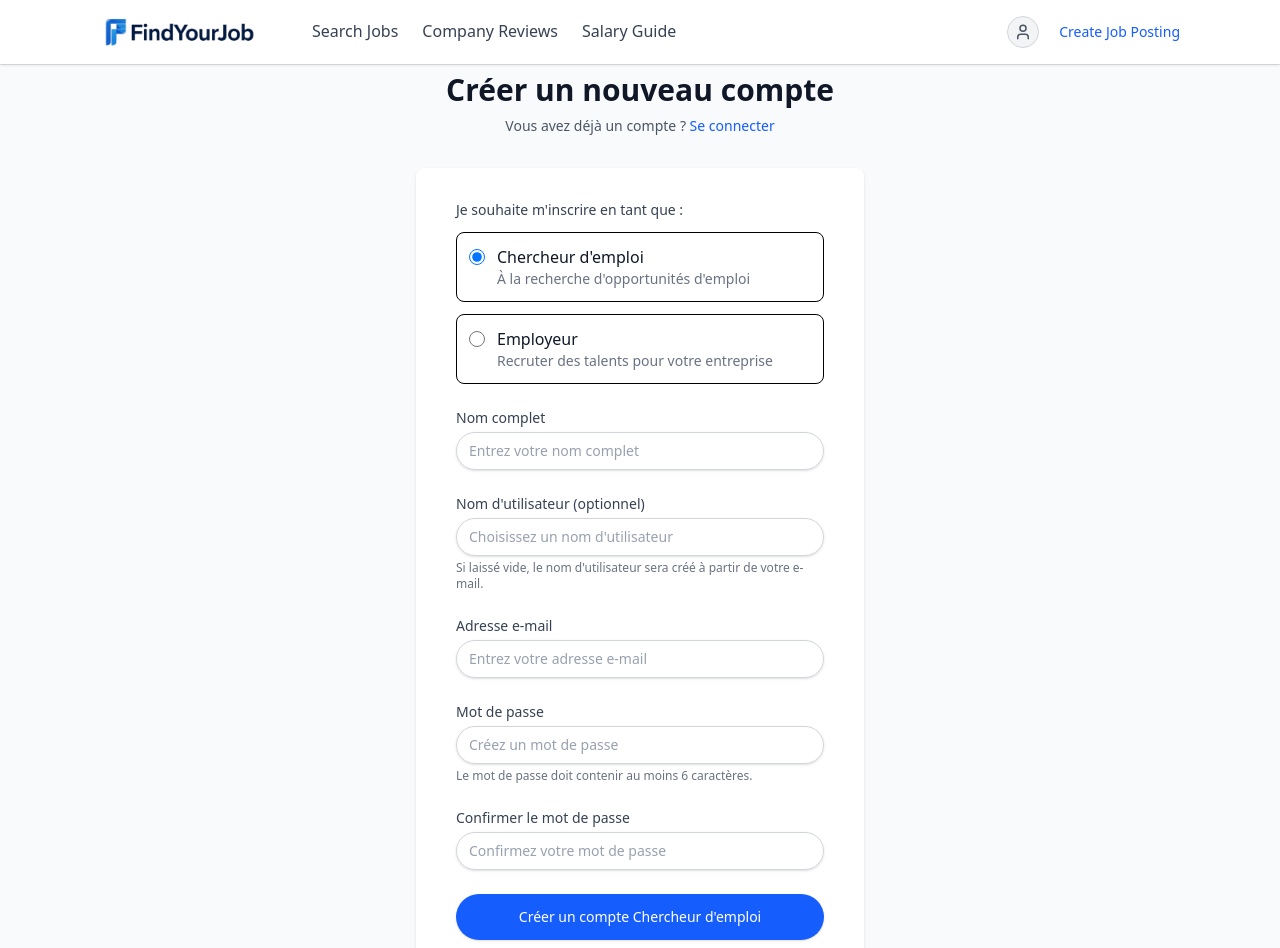
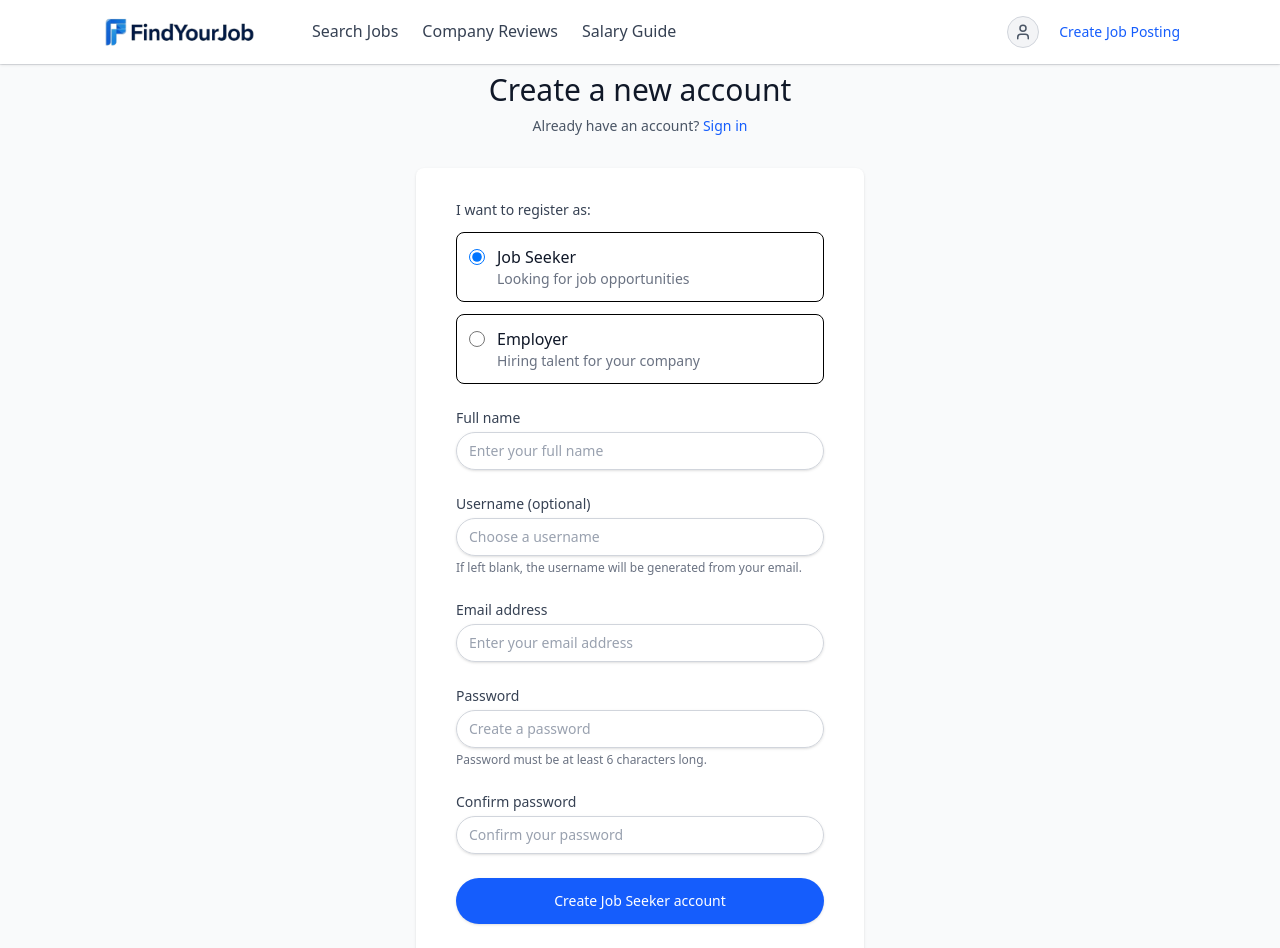
Before and after one commit to saghro/workwhile-front, a React (Vite) app: page /register in a window 1280 px wide. Shown: the top 948 px of the page. Built offline with nearby package versions, Linux system fonts and the light colour scheme.

Commit message:
fixing routing issues

```diff
--- a/src/pages/Loginpage.jsx
+++ b/src/pages/Loginpage.jsx
@@ -16,16 +16,16 @@ const LoginPage = () => {
 
   const { user, isAuthenticated, loading, error } = useSelector(state => state.auth);
 
-  // Obtenir le chemin de redirection depuis l'état de location ou par défaut vers la page emplois
+  // Get redirect path from location state or default to jobs page
   const from = location.state?.from || '/jobs';
 
   useEffect(() => {
-    // Effacer toutes les erreurs existantes quand le composant se monte
+    // Clear any existing errors when the component mounts
     dispatch(clearError());
   }, [dispatch]);
 
   useEffect(() => {
-    // Si l'utilisateur est authentifié, rediriger en conséquence
+    // If the user is authenticated, redirect accordingly
     if (isAuthenticated && user) {
       if (user.needsProfileSetup) {
         navigate('/profile-setup', { replace: true });
@@ -42,9 +42,9 @@ const LoginPage = () => {
 
   const handleSubmit = (e) => {
     e.preventDefault();
-    console.log('Soumission du formulaire de connexion avec les données:', formData);
+    console.log('Login form submission with data:', formData);
 
-    // Créer la charge utile de connexion
+    // Create login payload
     const loginPayload = {
       email: formData.email,
       password: formData.password
@@ -53,8 +53,8 @@ const LoginPage = () => {
     dispatch(loginUser(loginPayload))
         .unwrap()
         .then(response => {
-          console.log('Connexion réussie:', response);
-          // Rediriger vers la page prévue après une connexion réussie
+          console.log('Login successful:', response);
+          // Redirect to the intended page after successful login
           if (response.user.needsProfileSetup) {
             navigate('/profile-setup', { replace: true });
           } else {
@@ -62,7 +62,7 @@ const LoginPage = () => {
           }
         })
         .catch(err => {
-          console.error('Échec de la connexion:', err);
+          console.error('Login failed:', err);
         });
   };
 
@@ -70,12 +70,12 @@ const LoginPage = () => {
       <div className="min-h-screen bg-gray-50 flex flex-col justify-center py-12 sm:px-6 lg:px-8">
         <div className="sm:mx-auto sm:w-full sm:max-w-md">
           <h2 className="mt-6 text-center text-3xl font-extrabold text-gray-900">
-            Connectez-vous à votre compte
+            Sign in to your account
           </h2>
           <p className="mt-2 text-center text-sm text-gray-600">
-            Vous n'avez pas de compte ?{' '}
+            Don't have an account?{' '}
             <Link to="/register" className="font-medium text-blue-600 hover:text-blue-500">
-              S'inscrire
+              Sign up
             </Link>
           </p>
         </div>
@@ -91,7 +91,7 @@ const LoginPage = () => {
             <form className="space-y-6" onSubmit={handleSubmit}>
               <div>
                 <label htmlFor="email" className="block text-sm font-medium text-gray-700">
-                  Adresse e-mail
+                  Email address
                 </label>
                 <div className="mt-1">
                   <input
@@ -103,14 +103,14 @@ const LoginPage = () => {
                       value={formData.email}
                       onChange={handleChange}
                       className="appearance-none block w-full px-3 py-2 border border-gray-300 rounded-full shadow-sm placeholder-gray-400 focus:outline-none focus:ring-blue-500 focus:border-blue-500 sm:text-sm"
-                      placeholder="Entrez votre adresse e-mail"
+                      placeholder="Enter your email address"
                   />
                 </div>
               </div>
 
               <div>
                 <label htmlFor="password" className="block text-sm font-medium text-gray-700">
-                  Mot de passe
+                  Password
                 </label>
                 <div className="mt-1">
                   <input
@@ -122,7 +122,7 @@ const LoginPage = () => {
                       value={formData.password}
                       onChange={handleChange}
                       className="appearance-none block w-full px-3 py-2 border border-gray-300 rounded-full shadow-sm placeholder-gray-400 focus:outline-none focus:ring-blue-500 focus:border-blue-500 sm:text-sm"
-                      placeholder="Entrez votre mot de passe"
+                      placeholder="Enter your password"
                   />
                 </div>
               </div>
@@ -130,7 +130,7 @@ const LoginPage = () => {
               <div className="flex items-center justify-between">
                 <div className="text-sm">
                   <a href="#" className="font-medium text-blue-600 hover:text-blue-500">
-                    Mot de passe oublié ?
+                    Forgot password?
                   </a>
                 </div>
               </div>
@@ -149,10 +149,10 @@ const LoginPage = () => {
                           <circle className="opacity-25" cx="12" cy="12" r="10" stroke="currentColor" strokeWidth="4"></circle>
                           <path className="opacity-75" fill="currentColor" d="M4 12a8 8 0 018-8V0C5.373 0 0 5.373 0 12h4zm2 5.291A7.962 7.962 0 014 12H0c0 3.042 1.135 5.824 3 7.938l3-2.647z"></path>
                         </svg>
-                        Connexion en cours...
+                        Signing in...
                       </>
                   ) : (
-                      'Se connecter'
+                      'Sign in'
                   )}
                 </button>
               </div>
--- a/src/pages/RegisterPage.jsx
+++ b/src/pages/RegisterPage.jsx
@@ -11,7 +11,7 @@ const RegisterPage = () => {
     confirmPassword: '',
     name: '',
     username: '',
-    role: 'candidate' // Rôle par défaut
+    role: 'candidate' // Default role
   });
   const [formError, setFormError] = useState('');
 
@@ -21,16 +21,16 @@ const RegisterPage = () => {
 
   const { user, isAuthenticated, loading, error } = useSelector(state => state.auth);
 
-  // Obtenir le chemin de redirection depuis l'état de location ou par défaut vers la page emplois
+  // Get redirect path from location state or default to jobs page
   const from = location.state?.from || '/jobs';
 
   useEffect(() => {
-    // Effacer toutes les erreurs existantes quand le composant se monte
+    // Clear any existing errors when the component mounts
     dispatch(clearError());
   }, [dispatch]);
 
   useEffect(() => {
-    // Si l'utilisateur est authentifié, rediriger en conséquence
+    // If the user is authenticated, redirect accordingly
     if (isAuthenticated && user) {
       if (user.needsProfileSetup) {
         navigate('/profile-setup', { replace: true });
@@ -47,31 +47,31 @@ const RegisterPage = () => {
 
   const validateForm = () => {
     if (formData.password !== formData.confirmPassword) {
-      setFormError('Les mots de passe ne correspondent pas');
+      setFormError('Passwords do not match');
       return false;
     }
 
     if (formData.password.length < 6) {
-      setFormError('Le mot de passe doit contenir au moins 6 caractères');
+      setFormError('Password must be at least 6 characters long');
       return false;
     }
 
     if (!formData.name.trim()) {
-      setFormError('Le nom complet est requis');
+      setFormError('Full name is required');
       return false;
     }
 
     if (!formData.email.trim()) {
-      setFormError('L\'adresse e-mail est requise');
+      setFormError('Email address is required');
       return false;
     }
 
     if (!formData.role) {
-      setFormError('Veuillez sélectionner un rôle');
+      setFormError('Please select a role');
       return false;
     }
 
-    // Effacer les erreurs précédentes du formulaire
+    // Clear previous form errors
     setFormError('');
     return true;
   };
@@ -83,46 +83,46 @@ const RegisterPage = () => {
       return;
     }
 
-    // Créer l'objet de données d'inscription pour l'API
+    // Create registration data object for the API
     const userData = {
       email: formData.email,
       password: formData.password,
       firstName: formData.name.split(' ')[0],
       lastName: formData.name.split(' ').slice(1).join(' ') || formData.name.split(' ')[0],
       username: formData.username || formData.email.split('@')[0],
-      role: formData.role // Utiliser le rôle sélectionné
+      role: formData.role // Use selected role
     };
 
     try {
       const response = await dispatch(registerUser(userData)).unwrap();
-      console.log('Inscription réussie:', response);
-      // Rediriger en fonction du rôle
+      console.log('Registration successful:', response);
+      // Redirect based on role
       if (userData.role === 'candidate') {
         navigate('/profile-setup', { replace: true });
       } else {
         navigate('/jobs', { replace: true });
       }
     } catch (err) {
-      console.error('Échec de l\'inscription:', err);
-      setFormError(err.message || 'Échec de l\'inscription');
+      console.error('Registration failed:', err);
+      setFormError(err.message || 'Registration failed');
     }
   };
 
   const roleOptions = [
-    { value: 'candidate', label: 'Chercheur d\'emploi', description: 'À la recherche d\'opportunités d\'emploi' },
-    { value: 'employer', label: 'Employeur', description: 'Recruter des talents pour votre entreprise' },
+    { value: 'candidate', label: 'Job Seeker', description: 'Looking for job opportunities' },
+    { value: 'employer', label: 'Employer', description: 'Hiring talent for your company' },
   ];
 
   return (
       <div className="min-h-screen bg-gray-50 flex flex-col justify-center py-12 sm:px-6 lg:px-8">
         <div className="sm:mx-auto sm:w-full sm:max-w-md">
-          <h2 className="mt-6 text-center text-3xl font-extrabold text-gray-900">
-            Créer un nouveau compte
+          <h2 className="mt-6 text-center text-3xl font-extrabolden text-gray-900">
+            Create a new account
           </h2>
           <p className="mt-2 text-center text-sm text-gray-600">
-            Vous avez déjà un compte ?{' '}
+            Already have an account?{' '}
             <Link to="/login" className="font-medium text-blue-600 hover:text-blue-500">
-              Se connecter
+              Sign in
             </Link>
           </p>
         </div>
@@ -136,10 +136,10 @@ const RegisterPage = () => {
             )}
 
             <form className="space-y-6" onSubmit={handleSubmit}>
-              {/* Sélection du rôle */}
+              {/* Role selection */}
               <div>
                 <label className="block text-sm font-medium text-gray-700 mb-3">
-                  Je souhaite m'inscrire en tant que :
+                  I want to register as:
                 </label>
                 <div className="space-y-3">
                   {roleOptions.map((option) => (
@@ -163,10 +163,10 @@ const RegisterPage = () => {
                 </div>
               </div>
 
-              {/* Nom complet */}
+              {/* Full name */}
               <div>
                 <label htmlFor="name" className="block text-sm font-medium text-gray-700">
-                  Nom complet
+                  Full name
                 </label>
                 <div className="mt-1">
                   <input
@@ -178,15 +178,15 @@ const RegisterPage = () => {
                       value={formData.name}
                       onChange={handleChange}
                       className="appearance-none block w-full px-3 py-2 border border-gray-300 rounded-full shadow-sm placeholder-gray-400 focus:outline-none focus:ring-blue-500 focus:border-blue-500 sm:text-sm"
-                      placeholder="Entrez votre nom complet"
+                      placeholder="Enter your full name"
                   />
                 </div>
               </div>
 
-              {/* Nom d'utilisateur */}
+              {/* Username */}
               <div>
                 <label htmlFor="username" className="block text-sm font-medium text-gray-700">
-                  Nom d'utilisateur (optionnel)
+                  Username (optional)
                 </label>
                 <div className="mt-1">
                   <input
@@ -197,18 +197,18 @@ const RegisterPage = () => {
                       value={formData.username}
                       onChange={handleChange}
                       className="appearance-none block w-full px-3 py-2 border border-gray-300 rounded-full shadow-sm placeholder-gray-400 focus:outline-none focus:ring-blue-500 focus:border-blue-500 sm:text-sm"
-                      placeholder="Choisissez un nom d'utilisateur"
+                      placeholder="Choose a username"
                   />
                 </div>
                 <p className="mt-1 text-xs text-gray-500">
-                  Si laissé vide, le nom d'utilisateur sera créé à partir de votre e-mail.
+                  If left blank, the username will be generated from your email.
                 </p>
               </div>
 
-              {/* E-mail */}
+              {/* Email */}
               <div>
                 <label htmlFor="email" className="block text-sm font-medium text-gray-700">
-                  Adresse e-mail
+                  Email address
                 </label>
                 <div className="mt-1">
                   <input
@@ -220,15 +220,15 @@ const RegisterPage = () => {
                       value={formData.email}
                       onChange={handleChange}
                       className="appearance-none block w-full px-3 py-2 border border-gray-300 rounded-full shadow-sm placeholder-gray-400 focus:outline-none focus:ring-blue-500 focus:border-blue-500 sm:text-sm"
-                      placeholder="Entrez votre adresse e-mail"
+                      placeholder="Enter your email address"
                   />
                 </div>
               </div>
 
-              {/* Mot de passe */}
+              {/* Password */}
               <div>
                 <label htmlFor="password" className="block text-sm font-medium text-gray-700">
-                  Mot de passe
+                  Password
                 </label>
                 <div className="mt-1">
                   <input
@@ -240,18 +240,18 @@ const RegisterPage = () => {
                       value={formData.password}
                       onChange={handleChange}
                       className="appearance-none block w-full px-3 py-2 border border-gray-300 rounded-full shadow-sm placeholder-gray-400 focus:outline-none focus:ring-blue-500 focus:border-blue-500 sm:text-sm"
-                      placeholder="Créez un mot de passe"
+                      placeholder="Create a password"
                   />
                 </div>
                 <p className="mt-1 text-xs text-gray-500">
-                  Le mot de passe doit contenir au moins 6 caractères.
+                  Password must be at least 6 characters long.
                 </p>
               </div>
 
-              {/* Confirmer le mot de passe */}
+              {/* Confirm password */}
               <div>
                 <label htmlFor="confirmPassword" className="block text-sm font-medium text-gray-700">
-                  Confirmer le mot de passe
+                  Confirm password
                 </label>
                 <div className="mt-1">
                   <input
@@ -263,12 +263,12 @@ const RegisterPage = () => {
                       value={formData.confirmPassword}
                       onChange={handleChange}
                       className="appearance-none block w-full px-3 py-2 border border-gray-300 rounded-full shadow-sm placeholder-gray-400 focus:outline-none focus:ring-blue-500 focus:border-blue-500 sm:text-sm"
-                      placeholder="Confirmez votre mot de passe"
+                      placeholder="Confirm your password"
                   />
                 </div>
               </div>
 
-              {/* Bouton de soumission */}
+              {/* Submit button */}
               <div>
                 <button
                     type="submit"
@@ -283,22 +283,22 @@ const RegisterPage = () => {
                           <circle className="opacity-25" cx="12" cy="12" r="10" stroke="currentColor" strokeWidth="4"></circle>
                           <path className="opacity-75" fill="currentColor" d="M4 12a8 8 0 018-8V0C5.373 0 0 5.373 0 12h4zm2 5.291A7.962 7.962 0 014 12H0c0 3.042 1.135 5.824 3 7.938l3-2.647z"></path>
                         </svg>
-                        Création du compte...
+                        Creating account...
                       </>
                   ) : (
-                      `Créer un compte ${formData.role === 'employer' ? 'Employeur' : 'Chercheur d\'emploi'}`
+                      `Create ${formData.role === 'employer' ? 'Employer' : 'Job Seeker'} account`
                   )}
                 </button>
               </div>
             </form>
 
-            {/* Conditions d'utilisation et confidentialité */}
+            {/* Terms of use and privacy policy */}
             <div className="mt-6">
               <p className="text-xs text-gray-500 text-center">
-                En créant un compte, vous acceptez nos{' '}
-                <a href="#" className="text-blue-600 hover:text-blue-500">Conditions d'utilisation</a>
-                {' '}et notre{' '}
-                <a href="#" className="text-blue-600 hover:text-blue-500">Politique de confidentialité</a>
+                By creating an account, you agree to our{' '}
+                <a href="#" className="text-blue-600 hover:text-blue-500">Terms of Use</a>
+                {' '}and{' '}
+                <a href="#" className="text-blue-600 hover:text-blue-500">Privacy Policy</a>
               </p>
             </div>
           </div>
```
